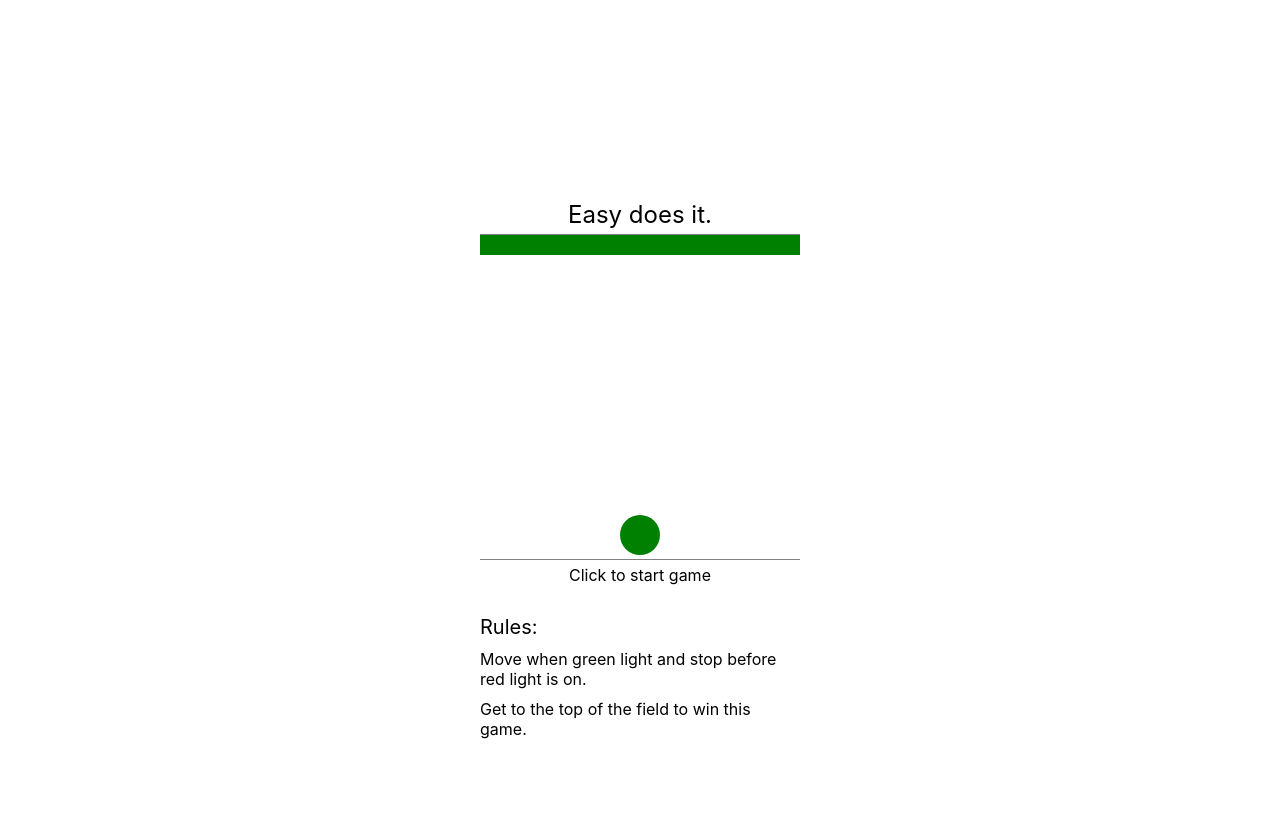
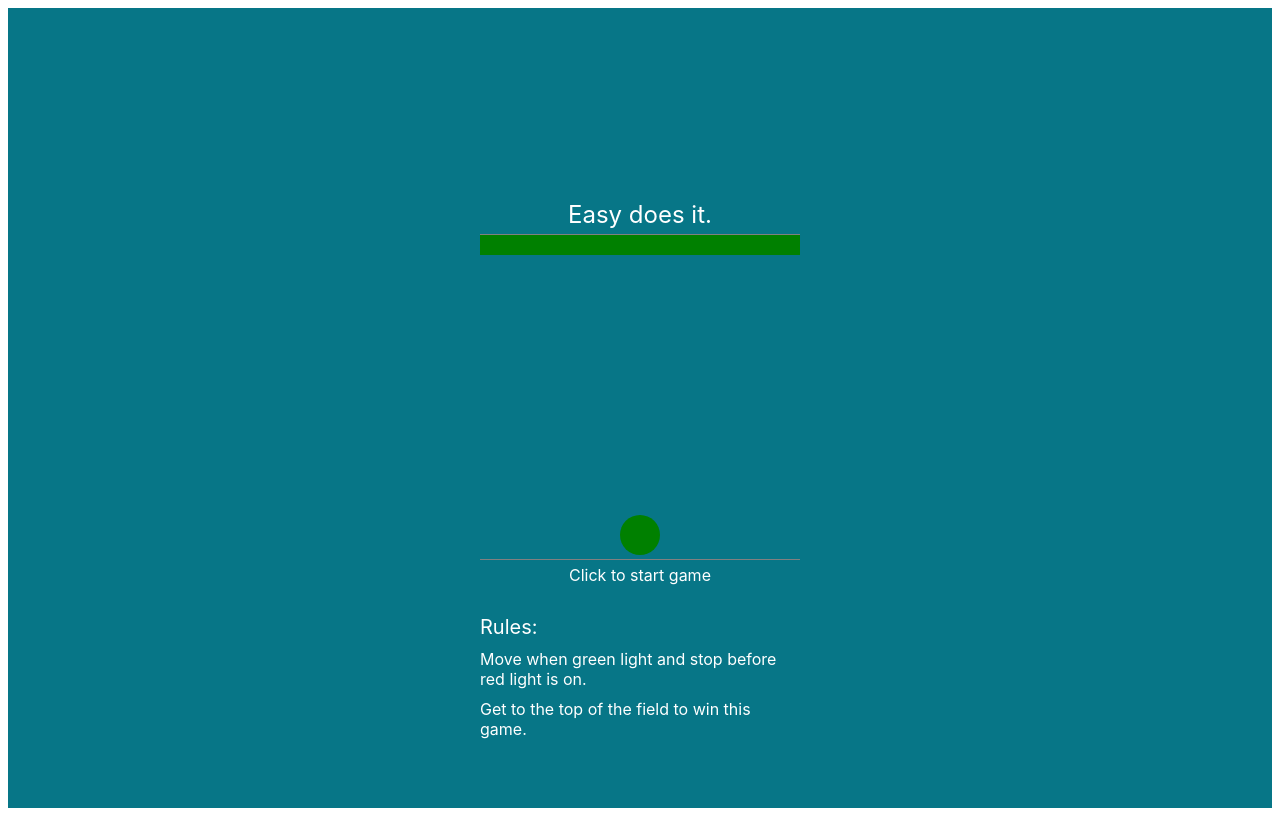
Before and after one commit to larikov174/easy-does-it, a React (Create React App) app: page / in a window 1280 px wide. Built offline with nearby package versions, Linux system fonts and the light colour scheme.

Commit message:
fix: change background

```diff
--- a/src/components/App.tsx
+++ b/src/components/App.tsx
@@ -2,6 +2,16 @@ import { useApp, GameState } from "../hooks/AppHook";
 import styled from "styled-components";
 import Light from "./Light";
 import Player from "./Player";
+import { DIALOG, MAIN } from '../utils/const';
+
+const StyledLayout = styled.div`
+  max-width: 100%;
+  max-height: 100%;
+  width: 100vw;
+  height: 100vh;
+  margin: 0 auto;
+  background-color: #077687;
+`;
 
 const MainContaier = styled.div`
   max-width: 320px;
@@ -23,6 +33,7 @@ const PlayField = styled.div`
 const StyledText = styled.p`
   margin: 0;
   padding: 0;
+  color: #fff;
   font-family: -apple-system, "Roboto", sans-serif;
   -webkit-font-smoothing: antialiased;
   -moz-osx-font-smoothing: grayscale;
@@ -56,17 +67,18 @@ const Main: React.FC = () => {
   const gameMessageDiv = (
     <StyledNotifications>
       {gameState === GameState.IN_GAME
-        ? "Click to start game"
+        ? DIALOG.START
         : gameState === GameState.WIN
-          ? "You win! (◕‿◕)"
-          : "You loose (ಥ﹏ಥ)"
+          ? DIALOG.WIN
+          : DIALOG.LOSE
       }
     </StyledNotifications>
   )
 
   return (
+    <StyledLayout>
       <MainContaier>
-      <StyledTitle>Easy does it.</StyledTitle>
+        <StyledTitle>{MAIN.TITLE}</StyledTitle>
         <PlayField onClick={onClick}>
           <svg width="320" height="320">
             <Light isGreen={isGreen} />
@@ -74,10 +86,11 @@ const Main: React.FC = () => {
           </svg>
           {gameMessageDiv}
         </PlayField>
-      <StyledSubtitle>Rules:</StyledSubtitle>
-      <StyledInfo>Move when green light and stop before red light is on.</StyledInfo>
-      <StyledInfo>Get to the top of the field to win this game.</StyledInfo>
+        <StyledSubtitle>{MAIN.SUBTITLE}</StyledSubtitle>
+        <StyledInfo>{MAIN.INFO_ONE}</StyledInfo>
+        <StyledInfo>{MAIN.INFO_TWO}</StyledInfo>
       </MainContaier>
+    </StyledLayout>
   );
 };
 export default Main;
--- a/src/utils/const.js
+++ b/src/utils/const.js
@@ -7,8 +7,8 @@ const DIALOG = {
 const MAIN = {
   TITLE: "Easy does it.",
   SUBTITLE: "Rules:",
-  INFO_1: "Move when green light and stop before red light is on.",
-  INFO_2: "Get to the top of the field to win this game."
+  INFO_ONE: "Move when green light and stop before red light is on.",
+  INFO_TWO: "Get to the top of the field to win this game."
 }
 
 export {
```
Lines whose indentation alone changed are shown as unchanged.
